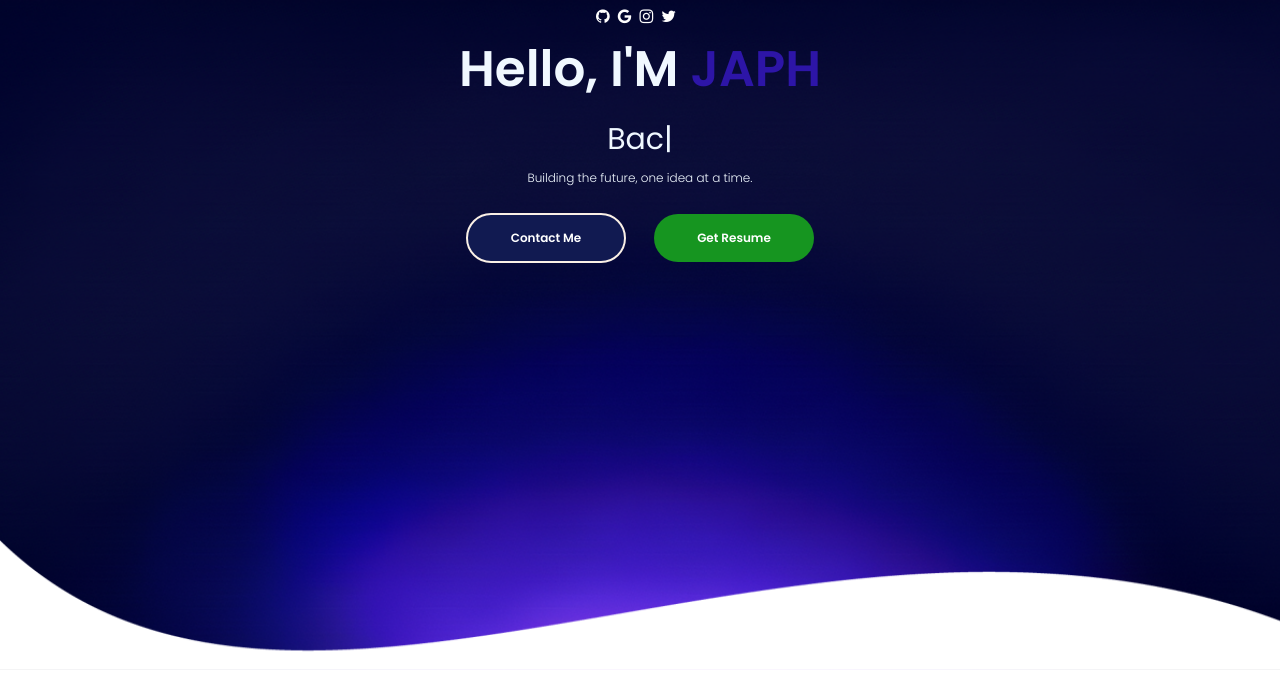
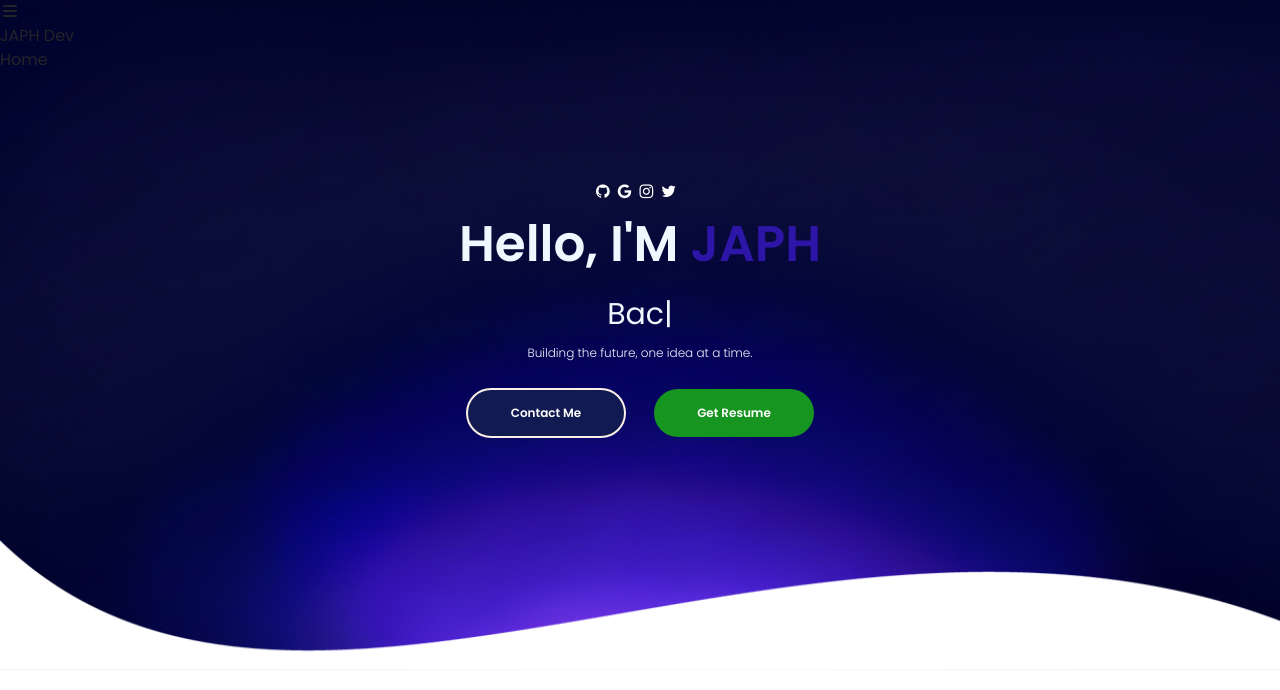
Before and after one commit to japhdev/client, a React (Create React App) app: page / in a window 1280 px wide. Shown: the top 690 px of the page. Built offline with nearby package versions, Linux system fonts and the light colour scheme; a web font is replaced by a local one.

Commit message:
Add const switchScreen and div for navbar with logo

```diff
--- a/src/PortfolioContainer/Home/Header/Header.js
+++ b/src/PortfolioContainer/Home/Header/Header.js
@@ -1,7 +1,7 @@
 import React, { useState } from 'react'
 import { TOTAL_SCREENS, GET_SCREEN_INDEX } from '../../../utilities/commonUtils'
 import ScrollService from '../../../utilities/ScrollService'
-import { faBars } from '@fortawesome/react-fontawesome'
+import { faBars } from '@fortawesome/free-solid-svg-icons'
 import { FontAwesomeIcon } from '@fortawesome/react-fontawesome'
 import './Header.css'
 
@@ -16,32 +16,57 @@ export default function Header() {
         if (screenIndex < 0)
             return
     }
+
     let currentScreenSubscription = ScrollService.currentScreenBroadCaster.subscribe(updateCurrentScreen)
 
-    const getHeaderOptions = ()=>{
-        return(
-            TOTAL_SCREENS.map((screen, i)=>(
+    const getHeaderOptions = () => {
+        return (
+            TOTAL_SCREENS.map((screen, i) => (
                 <div key={screen.screen_name} className={getHeaderOptionsClass(i)}
-                onClick={() => switchScreen(i, screen)}>
+                    onClick={() => switchScreen(i, screen)}>
                     <span>{screen.screen_name}</span>
                 </div>
             ))
         )
     }
 
-    const getHeaderOptionsClass =(index)=>{
+    const getHeaderOptionsClass = (index) => {
         let classes = "header-option";
-        if(index < TOTAL_SCREENS.length -1)
+        if (index < TOTAL_SCREENS.length - 1)
             classes += "header-option-separator";
 
-        if(selectedScreen === index)
+        if (selectedScreen === index)
             classes += "selected-header-option";
         return
+    }
+
+    const switchScreen = (index, screen) => {
+        let screenComponent = document.getElementById(screen.screen_name);
+        if (!screenComponent) return;
+
+        screenComponent.scrollIntoView({ behavior: 'smooth' });
+        setSelectedScreen(index);
+        setShowHeaderOptions(false);
     }
 
 
     return (
         <div>
+            <div className='header-container' onClick={() => setShowHeaderOptions(!showHeaderOptions)}>
+                <div className='header-parent'>
+                    <div className='header-hamburger' onClick={() => setShowHeaderOptions(!setShowHeaderOptions)}>
+                        <FontAwesomeIcon className="header-hamburger-bars" icon={faBars} />
+                    </div>
+                    <div className='header-logo'>
+                        <span>JAPH Dev</span>
+                    </div>
+                    <div className={(showHeaderOptions) ? "header-options show-hamburger-options" : Header}>
+                        {getHeaderOptions()}
+                    </div>
+                </div>
+
+
+            </div>
 
         </div>
     )
--- a/src/PortfolioContainer/Home/Home.js
+++ b/src/PortfolioContainer/Home/Home.js
@@ -1,4 +1,5 @@
 import React from 'react'
+import Header from './Header/Header'
 import Profile from './Profile/Profile'
 import Footer from './Footer/Footer'
 import './Home.css'
@@ -6,6 +7,7 @@ import './Home.css'
 export default function Home() {
     return (
         <div className='home-container'>
+            <Header/>
             <Profile/>
             <Footer/>
 
```
